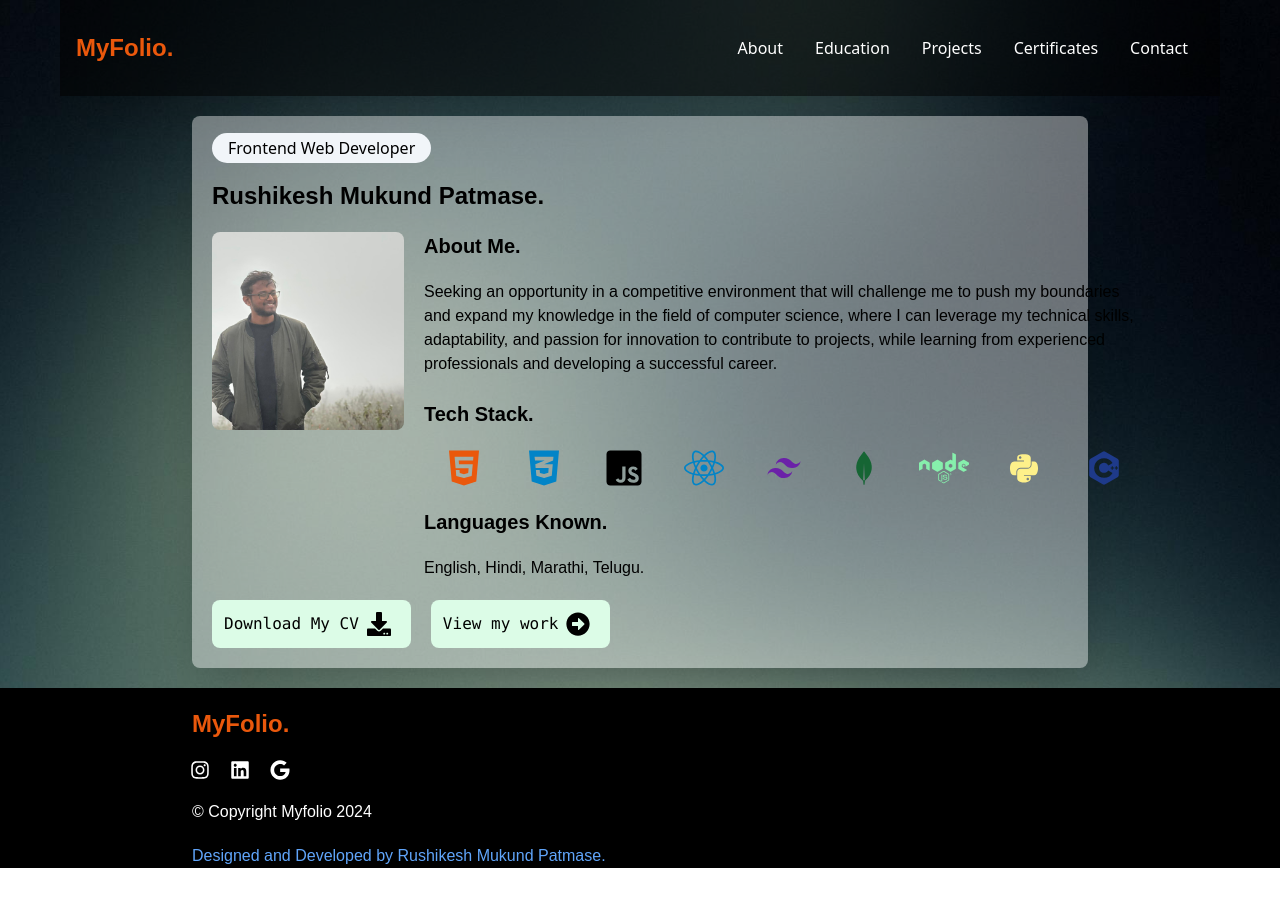
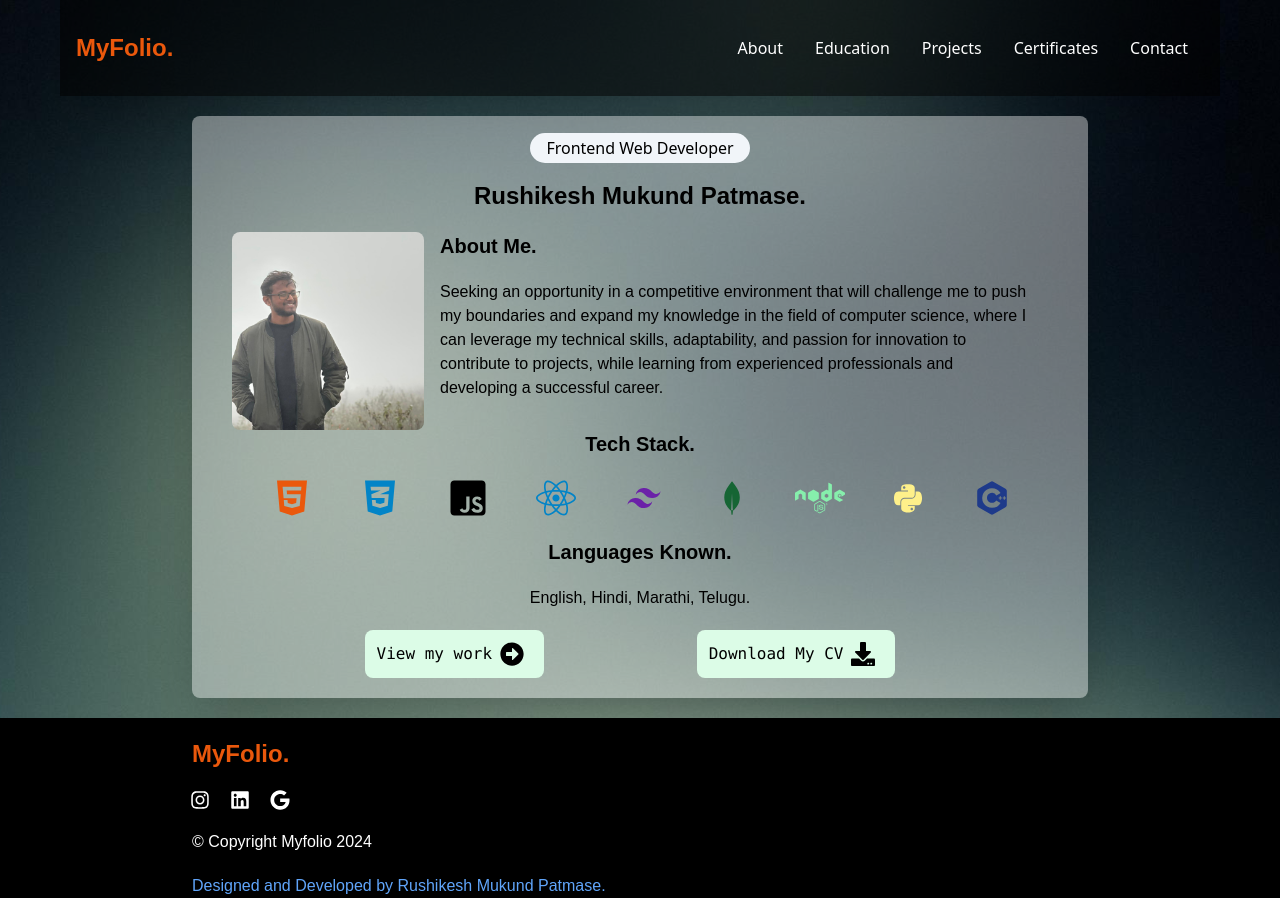
Before and after one commit to Rushikesh-Patmase/react-portfolio-rushikesh, a React (Create React App) app: page / in a window 1280 px wide. Before the commit the page ends 868 px from the top, so only its background shows below. Built offline with nearby package versions, Linux system fonts and the light colour scheme; a web font is replaced by a local one.

Commit message:
Update About.js

```diff
--- a/src/About.js
+++ b/src/About.js
@@ -3,40 +3,44 @@ import { FaHtml5, FaCss3Alt, FaJsSquare, FaReact, FaNode,  } from "react-icons/f
 import { DiPython } from "react-icons/di";
 import { BiLogoMongodb, BiLogoTailwindCss, BiLogoCPlusPlus } from "react-icons/bi";
 
+
 const About = () => {
     return (
-        <div className=' bg-white bg-opacity-40 mx-48 my-5 p-5 rounded-lg shadow-2xl'>
+        <div className=' bg-white bg-opacity-40 md:mx-48 text-center items-center my-5 p-5 rounded-lg shadow-2xl'>
             <span className='bg-slate-100 rounded-full font-sans my-2 px-4 py-1'>Frontend Web Developer</span>
             <p className='font-bold text-2xl mb-5 mt-5'>Rushikesh Mukund Patmase.</p>
-            <div className='flex flex-row'>
-                <div className='w-6/12 pb-5'>
-                    <img src='profile.jpg' alt='avatar' className='rounded-lg min-w-48'/>
-                </div>
-                <div className='flex flex-col mx-5'>
-                    <p className='font-bold  text-xl pb-5'>About Me.</p>
-                    <p>Seeking an opportunity in a competitive environment that will challenge me to push my boundaries and expand
-                        my knowledge in the field of computer science, where I can leverage my technical skills, adaptability, and passion
-                        for innovation to contribute to projects, while learning from experienced professionals and developing a
-                        successful career.</p><br/>
+
+            <div className='block'>
+                <div className='mx-5'>
+                    <div className="block md:flex">
+                        <img src='profile.jpg' alt='avatar' className='rounded-lg w-48 m-auto min-w-48'/>
+                        <div className="block text-center md:text-left mx-4">
+                            <p className='font-bold text-xl pb-5'>About Me.</p>
+                            <p >Seeking an opportunity in a competitive environment that will challenge me to push my boundaries and expand
+                                my knowledge in the field of computer science, where I can leverage my technical skills, adaptability, and passion
+                                for innovation to contribute to projects, while learning from experienced professionals and developing a
+                                successful career.</p><br/>
+                        </div>
+                    </div>
                     <p className='font-bold  text-xl pb-5'>Tech Stack.</p>
-                    <div className="flex flex-row">
-                        <FaHtml5 className='w-20 h-10 text-orange-600'/>
-                        <FaCss3Alt className='w-20 h-10 text-sky-600'/>
-                        <FaJsSquare className='w-20 h-10 text-black'/>
-                        <FaReact className='w-20 h-10 text-sky-600'/>
-                        <BiLogoTailwindCss className='w-20 h-10 text-purple-800'/>
-                        <BiLogoMongodb className='w-20 h-10 text-green-800'/>
-                        <FaNode className='w-20 h-10 text-green-300'/>
-                        <DiPython className='w-20 h-10 text-yellow-200'/>
+                    <div className="flex justify-center">
+                        <FaHtml5 className='w-20 h-10 mx-1 text-orange-600'/>
+                        <FaCss3Alt className='w-20 h-10 mx-1 text-sky-600'/>
+                        <FaJsSquare className='w-20 h-10 mx-1 text-black'/>
+                        <FaReact className='w-20 h-10 mx-1 text-sky-600'/>
+                        <BiLogoTailwindCss className='w-20 h-10 mx-1 text-purple-800'/>
+                        <BiLogoMongodb className='w-20 h-10 mx-1  text-green-800'/>
+                        <FaNode className='w-20 h-10 mx-1 text-green-300'/>
+                        <DiPython className='w-20 h-10 mx-1 text-yellow-200'/>
                         <BiLogoCPlusPlus className='w-20 h-10 text-blue-900'/>
                     </div>
                     <p className='font-bold  text-xl pb-5 pt-5'>Languages Known.</p>
                     <p className="pb-5">English, Hindi, Marathi, Telugu. </p>
+                    <div className="flex flex-row justify-evenly items-center">
+                        <a href='https://github.com/Rushikesh-Patmase' className='bg-green-100 rounded-lg font-mono flex flex-row p-3 mr-5 transform hover:bg-green-300 transition duration-500'>View my work<FaArrowAltCircleRight className="w-10 h-6"/></a>
+                        <a href='https://drive.google.com/file/d/1ioAYs7lzxyI3u0Dg-_cP3I1JYIWlgW7J/view?usp=sharing' className='bg-green-100 rounded-lg flex flex-row font-mono mr-5 p-3 transform hover:bg-green-300 transition duration-500'>Download My CV<FaDownload className="w-10 h-6"/></a>
+                    </div>
                 </div>
-            </div>
-            <div className="flex flex-row">
-                <a href='https://drive.google.com/file/d/1ioAYs7lzxyI3u0Dg-_cP3I1JYIWlgW7J/view?usp=sharing' className='bg-green-100 rounded-lg font-mono flex mr-5 flex-row p-3 transform hover:bg-green-300 transition duration-500'>Download My CV<FaDownload className="w-10 h-6"/></a>
-                <a href='https://github.com/Rushikesh-Patmase' className='bg-green-100 rounded-lg font-mono p-3 mr-5 flex flex-row transform hover:bg-green-300 transition duration-500'>View my work<FaArrowAltCircleRight className="w-10 h-6"/></a>
             </div>
         </div>
     );
```
